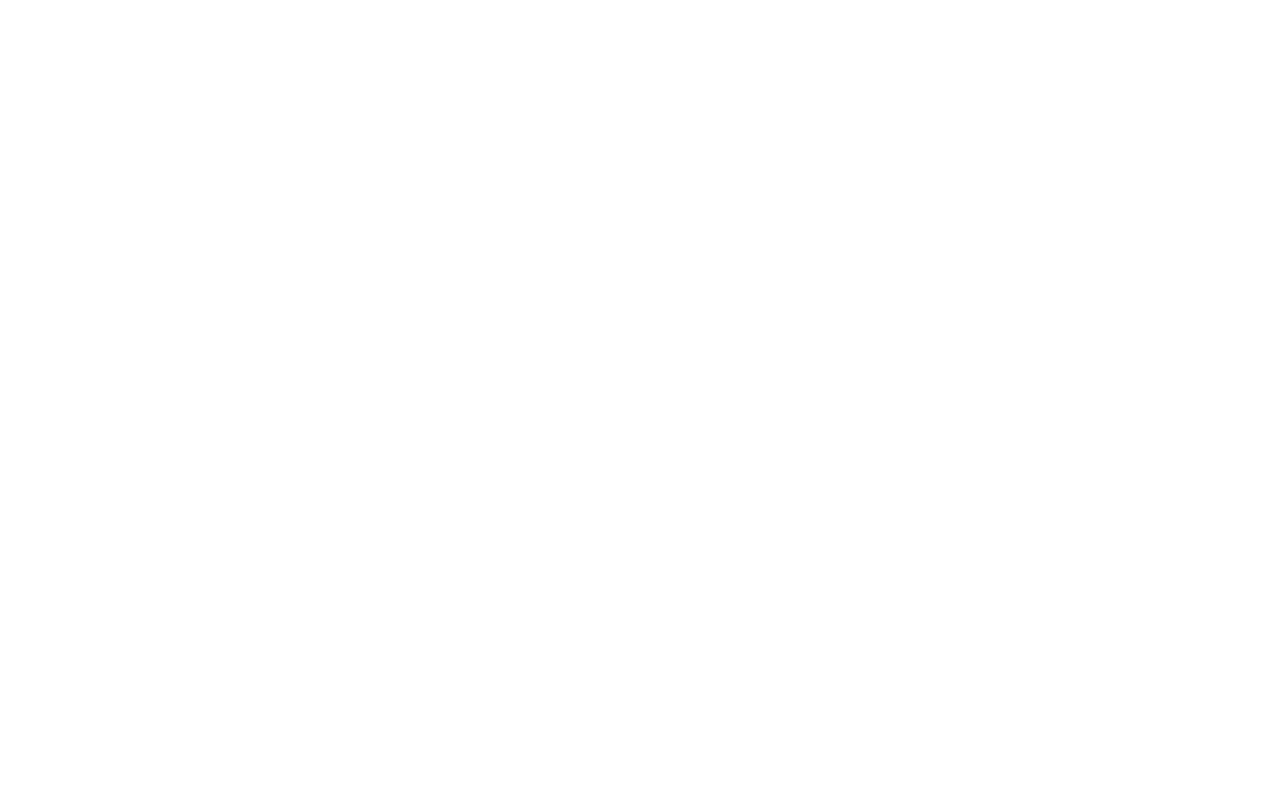
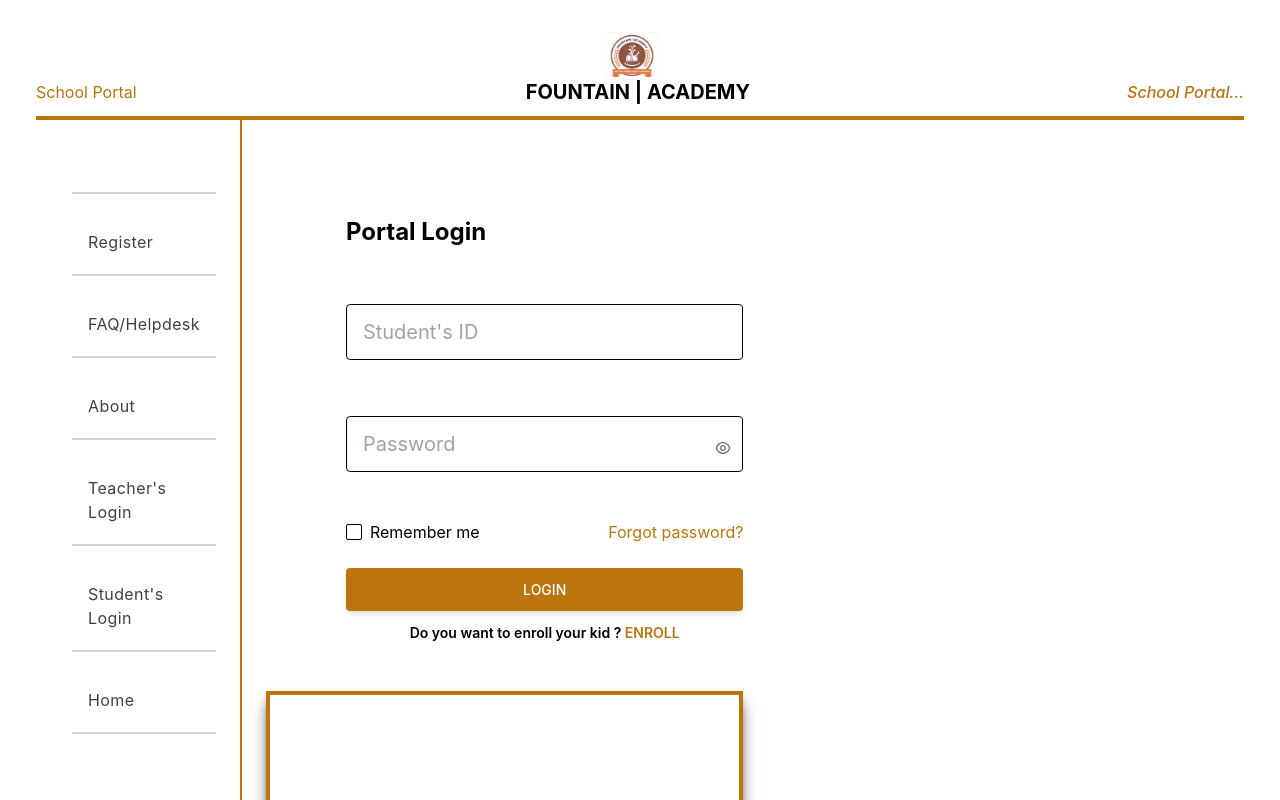
Before and after one commit to jemeelsanni/Fountain-School, a React (Create React App) app: page /userauth in a window 1280 px wide. Before the commit this address had no page. Shown: the top 800 px of the page. Built offline with nearby package versions, Linux system fonts and the light colour scheme.

Commit message:
userSignin

```diff
--- a/src/App.js
+++ b/src/App.js
@@ -2,6 +2,7 @@
 import Home from "./pages/Home";
 import Test from "./pages/Test";
 import Omo from "./pages/Omo";
+import UserSignin from "./auth/UserSignin";
 function App() {
   return (
     <div className="App">
@@ -9,6 +10,7 @@
         <Route path="/" element={<Home />} />
         <Route path="test" element={<Test />} />
         <Route path="omo" element={<Omo />} />
+        <Route path="userauth" element={<UserSignin />} />
       </Routes>
     </div>
   );
--- a/src/auth/UserSignin.js
+++ b/src/auth/UserSignin.js
@@ -0,0 +1,142 @@
+import React, { useState } from "react";
+import Layout from "../components/layout/Layout";
+import Side from "../components/layout/Side";
+
+const UserSignin = () => {
+  const [showpass, setShowPass] = useState(false);
+  return (
+    <div>
+      <div className="px-4 lg:px-9">
+        <Layout />
+        <div className="flex ">
+          <Side />
+          <>
+            <section class="w-screen">
+              <div class="px-6 h-full text-gray-800">
+                <div class="flex xl:justify-between   mt-24 lg:justify-between justify-between  flex-wrap h-full g-6">
+                  <div class="xl:ml-20 w-full xl:w-5/12 lg:w-5/12 md:w-8/12 mb-12 md:mb-0">
+                    <form class=" w-full ">
+                      <div class="flex flex-row items-center  justify-center lg:justify-start">
+                        <p class="font-bold text-2xl mb-0 mr-4">Portal Login</p>
+                      </div>
+
+                      {/* <div class="flex items-center my-4 before:flex-1 before:border-t before:border-gray-300 before:mt-0.5 after:flex-1 after:border-t after:border-gray-300 after:mt-0.5">
+                        <p class="text-center font-semibold mx-4 mb-0">Or</p>
+                      </div> */}
+
+                      <div class="mb-14 mt-14">
+                        <input
+                          type="text"
+                          class="form-control block focus:outline-none focus:border-fountain focus:ring-fountain w-full h-14 px-4 py-2 text-xl font-normal text-gray-700 bg-white bg-clip-padding border border-solid border-gray-300 rounded transition ease-in-out m-0 focus:bg-white "
+                          id="exampleFormControlInput2"
+                          placeholder="Student's ID"
+                        />
+                      </div>
+
+                      <div class=" relative mb-12 flex justify-center items-center">
+                        <input
+                          class="form-control block focus:outline-none focus:border-fountain focus:ring-fountain w-full h-14 px-4 py-2 text-xl font-normal text-gray-700 bg-white bg-clip-padding border border-solid border-gray-300 rounded transition ease-in-out m-0 focus:text-gray-700 focus:bg-white "
+                          id="exampleFormControlInput2"
+                          type={showpass ? "text" : "password"}
+                          placeholder="Password"
+                        />
+                        <div
+                          onClick={() => setShowPass(!showpass)}
+                          className="absolute right-0 mt-2 mr-3 cursor-pointer"
+                        >
+                          <div id="show">
+                            <svg
+                              width={16}
+                              height={16}
+                              viewBox="0 0 16 16"
+                              fill="none"
+                              xmlns="http://www.w3.org/2000/svg"
+                            >
+                              <path
+                                d="M7.99978 2C11.5944 2 14.5851 4.58667 15.2124 8C14.5858 11.4133 11.5944 14 7.99978 14C4.40511 14 1.41444 11.4133 0.787109 8C1.41378 4.58667 4.40511 2 7.99978 2ZM7.99978 12.6667C9.35942 12.6664 10.6787 12.2045 11.7417 11.3568C12.8047 10.509 13.5484 9.32552 13.8511 8C13.5473 6.67554 12.8031 5.49334 11.7402 4.64668C10.6773 3.80003 9.35864 3.33902 7.99978 3.33902C6.64091 3.33902 5.32224 3.80003 4.25936 4.64668C3.19648 5.49334 2.45229 6.67554 2.14844 8C2.45117 9.32552 3.19489 10.509 4.25787 11.3568C5.32085 12.2045 6.64013 12.6664 7.99978 12.6667ZM7.99978 11C7.20413 11 6.44106 10.6839 5.87846 10.1213C5.31585 9.55871 4.99978 8.79565 4.99978 8C4.99978 7.20435 5.31585 6.44129 5.87846 5.87868C6.44106 5.31607 7.20413 5 7.99978 5C8.79543 5 9.55849 5.31607 10.1211 5.87868C10.6837 6.44129 10.9998 7.20435 10.9998 8C10.9998 8.79565 10.6837 9.55871 10.1211 10.1213C9.55849 10.6839 8.79543 11 7.99978 11ZM7.99978 9.66667C8.4418 9.66667 8.86573 9.49107 9.17829 9.17851C9.49085 8.86595 9.66644 8.44203 9.66644 8C9.66644 7.55797 9.49085 7.13405 9.17829 6.82149C8.86573 6.50893 8.4418 6.33333 7.99978 6.33333C7.55775 6.33333 7.13383 6.50893 6.82126 6.82149C6.5087 7.13405 6.33311 7.55797 6.33311 8C6.33311 8.44203 6.5087 8.86595 6.82126 9.17851C7.13383 9.49107 7.55775 9.66667 7.99978 9.66667Z"
+                                fill="#71717A"
+                              />
+                            </svg>
+                          </div>
+                          <div id="hide" className="hidden">
+                            <svg
+                              xmlns="http://www.w3.org/2000/svg"
+                              className="icon icon-tabler icon-tabler-eye-off"
+                              width={16}
+                              height={16}
+                              viewBox="0 0 24 24"
+                              strokeWidth="1.5"
+                              stroke="#27272A"
+                              fill="none"
+                              strokeLinecap="round"
+                              strokeLinejoin="round"
+                            >
+                              <path
+                                stroke="none"
+                                d="M0 0h24v24H0z"
+                                fill="none"
+                              />
+                              <line x1={3} y1={3} x2={21} y2={21} />
+                              <path d="M10.584 10.587a2 2 0 0 0 2.828 2.83" />
+                              <path d="M9.363 5.365a9.466 9.466 0 0 1 2.637 -.365c4 0 7.333 2.333 10 7c-.778 1.361 -1.612 2.524 -2.503 3.488m-2.14 1.861c-1.631 1.1 -3.415 1.651 -5.357 1.651c-4 0 -7.333 -2.333 -10 -7c1.369 -2.395 2.913 -4.175 4.632 -5.341" />
+                            </svg>
+                          </div>
+                        </div>
+                      </div>
+
+                      <div class="flex justify-between items-center mb-6">
+                        <div class="form-group form-check">
+                          <input
+                            type="checkbox"
+                            class="form-check-input appearance-none h-4 w-4 border border-gray-300 rounded-sm bg-white checked:bg-blue-600 checked:border-blue-600 focus:outline-none transition duration-200 mt-1 align-top bg-no-repeat bg-center bg-contain float-left mr-2 cursor-pointer"
+                            id="exampleCheck2"
+                          />
+                          <label
+                            class="form-check-label inline-block text-gray-800"
+                            for="exampleCheck2"
+                          >
+                            Remember me
+                          </label>
+                        </div>
+                        <a href="#!" class="text-fountain">
+                          Forgot password?
+                        </a>
+                      </div>
+
+                      <div class="text-center lg:text-left">
+                        <button
+                          type="button"
+                          class="inline-block px-7 py-3 bg-fountain w-full text-white font-medium text-sm leading-snug uppercase rounded shadow-md hover:bg-blue-700 hover:shadow-lg focus:bg-blue-700 focus:shadow-lg focus:outline-none focus:ring-0 active:bg-blue-800 active:shadow-lg transition duration-150 ease-in-out"
+                        >
+                          Login
+                        </button>
+                        <p class="text-sm  text-center font-semibold mt-2 pt-1 mb-0">
+                          Do you want to enroll your kid ? {""}
+                          <a
+                            href="#!"
+                            class="text-fountain hover:text-red-700 focus:text-red-700 transition duration-200 ease-in-out"
+                          >
+                            ENROLL
+                          </a>
+                        </p>
+                      </div>
+                    </form>
+                  </div>
+                  <div class="grow-0 shadow-lg shadow-tgray  shrink-10 border-x-4 border-y-4 h-96 md:shrink-0 basis-auto xl:w-6/12 border-fountain lg:w-6/12 md:w-9/12 mb-12 md:mb-0">
+                    <img
+                      src="https://mdbcdn.b-cdn.net/img/Photos/new-templates/bootstrap-login-form/draw2.webp"
+                      class="w-full invisible "
+                      alt="Sample image"
+                    />
+                  </div>
+                </div>
+              </div>
+            </section>
+          </>
+        </div>
+      </div>
+    </div>
+  );
+};
+
+export default UserSignin;
```
